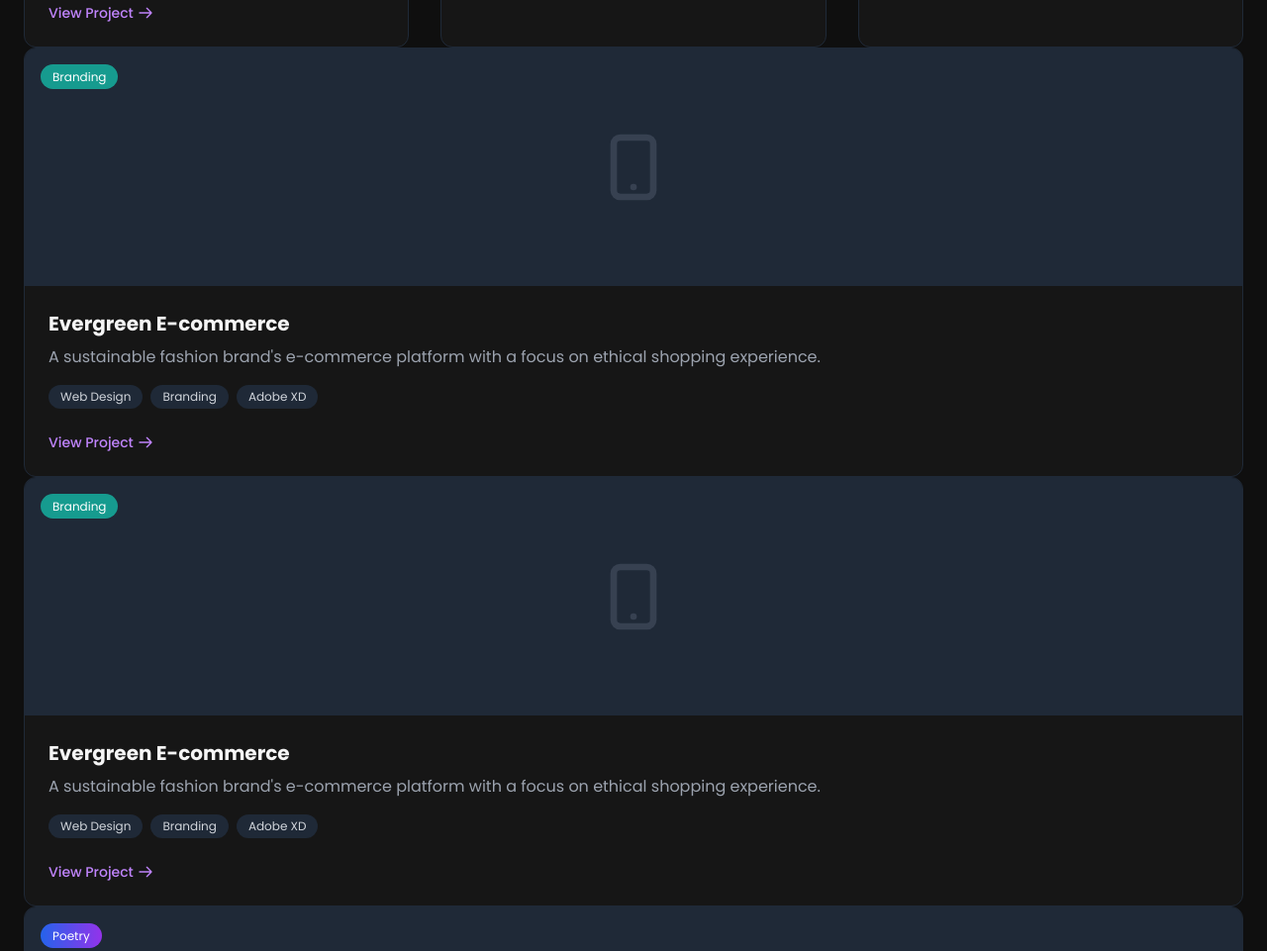
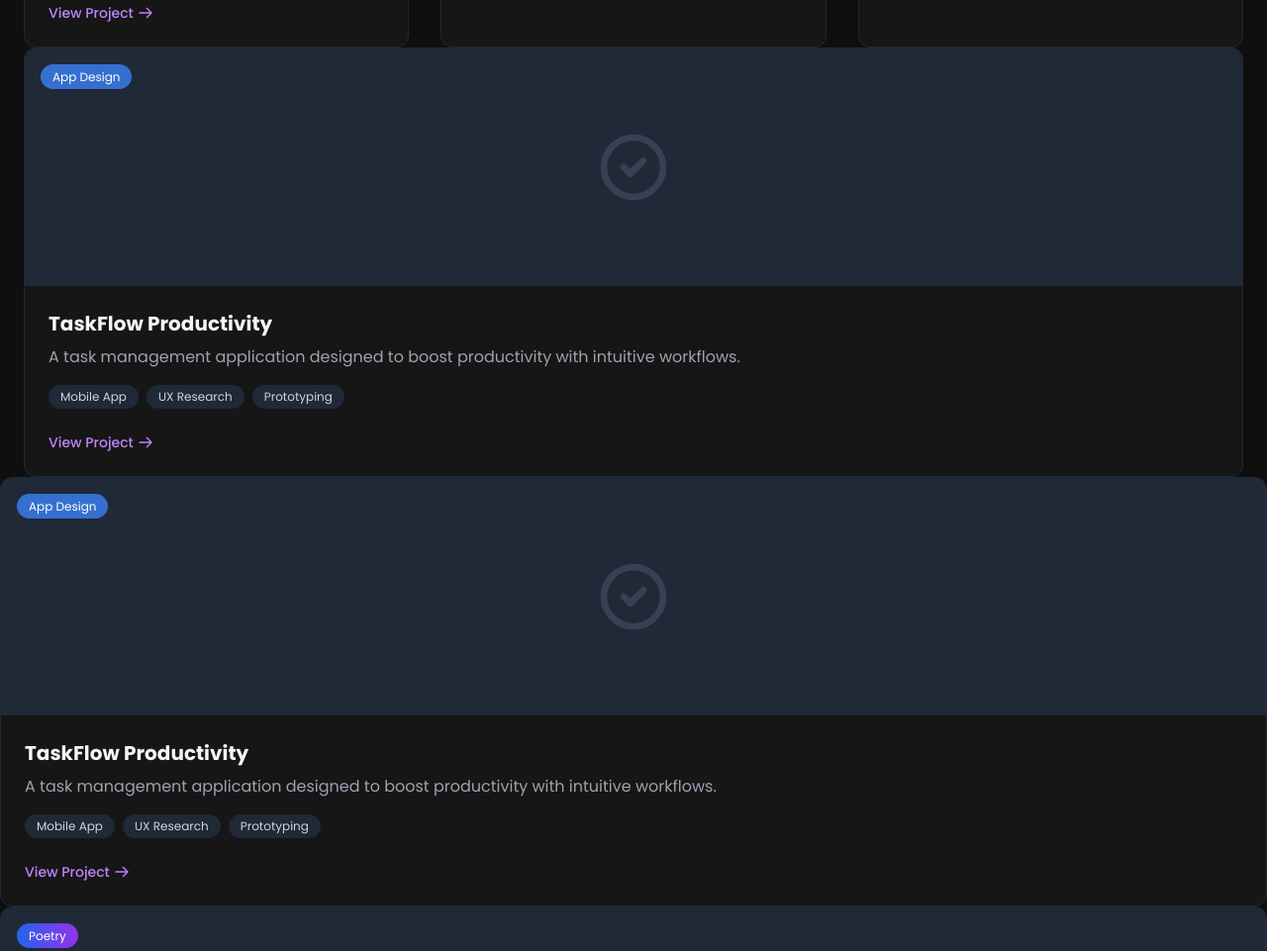
Before and after one commit to Bhumika-2112/Bhumi_portfolio, a plain HTML site: page index.html in a window 1280 px wide. Shown: the part 2719-3680 px from the top of the page at 99% size. Drawn offline with nearby package versions, Linux system fonts and the light colour scheme.

Commit message:
Update index.html

```diff
--- a/index.html
+++ b/index.html
@@ -415,26 +415,27 @@
                 </div>
             </div>
 
-             <div class="project-card bg-[#161616] rounded-xl overflow-hidden border border-gray-800 reveal" style="animation-delay: 0.2s;">
+              <!-- Project 4 -->
+                <div class="project-card bg-[#161616] rounded-xl overflow-hidden border border-gray-800 reveal" style="animation-delay: 0.4s;">
                     <div class="h-60 bg-gray-800 relative overflow-hidden">
                         <div class="absolute inset-0 flex items-center justify-center">
                             <svg class="w-20 h-20 text-gray-700" xmlns="http://www.w3.org/2000/svg" fill="none" viewBox="0 0 24 24" stroke="currentColor">
-                                <path stroke-linecap="round" stroke-linejoin="round" stroke-width="2" d="M12 18h.01M8 21h8a2 2 0 002-2V5a2 2 0 00-2-2H8a2 2 0 00-2 2v14a2 2 0 002 2z" />
+                                <path stroke-linecap="round" stroke-linejoin="round" stroke-width="2" d="M9 12l2 2 4-4m6 2a9 9 0 11-18 0 9 9 0 0118 0z" />
                             </svg>
                         </div>
                         <div class="absolute top-4 left-4">
-                            <span class="bg-teal-500 bg-opacity-80 text-white text-xs px-3 py-1 rounded-full">Branding</span>
+                            <span class="bg-blue-500 bg-opacity-80 text-white text-xs px-3 py-1 rounded-full">App Design</span>
                         </div>
                     </div>
                     <div class="p-6">
-                        <h3 class="text-xl font-bold mb-2">Evergreen E-commerce</h3>
-                        <p class="text-gray-400 mb-4">A sustainable fashion brand's e-commerce platform with a focus on ethical shopping experience.</p>
+                        <h3 class="text-xl font-bold mb-2">TaskFlow Productivity</h3>
+                        <p class="text-gray-400 mb-4">A task management application designed to boost productivity with intuitive workflows.</p>
                         <div class="flex flex-wrap gap-2 mb-6">
-                            <span class="bg-gray-800 text-gray-300 text-xs px-3 py-1 rounded-full">Web Design</span>
-                            <span class="bg-gray-800 text-gray-300 text-xs px-3 py-1 rounded-full">Branding</span>
-                            <span class="bg-gray-800 text-gray-300 text-xs px-3 py-1 rounded-full">Adobe XD</span>
+                            <span class="bg-gray-800 text-gray-300 text-xs px-3 py-1 rounded-full">Mobile App</span>
+                            <span class="bg-gray-800 text-gray-300 text-xs px-3 py-1 rounded-full">UX Research</span>
+                            <span class="bg-gray-800 text-gray-300 text-xs px-3 py-1 rounded-full">Prototyping</span>
                         </div>
-                        <button class="view-project text-sm font-medium text-purple-400 hover:text-purple-300 flex items-center" data-id="2" onclick="window.location.href='poem.html';">
+                        <button class="view-project text-sm font-medium text-purple-400 hover:text-purple-300 flex items-center" data-id="3">
                             View Project
                             <svg class="w-4 h-4 ml-1" fill="none" stroke="currentColor" viewBox="0 0 24 24" xmlns="http://www.w3.org/2000/svg">
                                 <path stroke-linecap="round" stroke-linejoin="round" stroke-width="2" d="M14 5l7 7m0 0l-7 7m7-7H3"></path>
@@ -442,27 +443,29 @@
                         </button>
                     </div>
                 </div>
+            </div>
 
-             <div class="project-card bg-[#161616] rounded-xl overflow-hidden border border-gray-800 reveal" style="animation-delay: 0.2s;">
+          <!-- Project 5 -->
+                <div class="project-card bg-[#161616] rounded-xl overflow-hidden border border-gray-800 reveal" style="animation-delay: 0.4s;">
                     <div class="h-60 bg-gray-800 relative overflow-hidden">
                         <div class="absolute inset-0 flex items-center justify-center">
                             <svg class="w-20 h-20 text-gray-700" xmlns="http://www.w3.org/2000/svg" fill="none" viewBox="0 0 24 24" stroke="currentColor">
-                                <path stroke-linecap="round" stroke-linejoin="round" stroke-width="2" d="M12 18h.01M8 21h8a2 2 0 002-2V5a2 2 0 00-2-2H8a2 2 0 00-2 2v14a2 2 0 002 2z" />
+                                <path stroke-linecap="round" stroke-linejoin="round" stroke-width="2" d="M9 12l2 2 4-4m6 2a9 9 0 11-18 0 9 9 0 0118 0z" />
                             </svg>
                         </div>
                         <div class="absolute top-4 left-4">
-                            <span class="bg-teal-500 bg-opacity-80 text-white text-xs px-3 py-1 rounded-full">Branding</span>
+                            <span class="bg-blue-500 bg-opacity-80 text-white text-xs px-3 py-1 rounded-full">App Design</span>
                         </div>
                     </div>
                     <div class="p-6">
-                        <h3 class="text-xl font-bold mb-2">Evergreen E-commerce</h3>
-                        <p class="text-gray-400 mb-4">A sustainable fashion brand's e-commerce platform with a focus on ethical shopping experience.</p>
+                        <h3 class="text-xl font-bold mb-2">TaskFlow Productivity</h3>
+                        <p class="text-gray-400 mb-4">A task management application designed to boost productivity with intuitive workflows.</p>
                         <div class="flex flex-wrap gap-2 mb-6">
-                            <span class="bg-gray-800 text-gray-300 text-xs px-3 py-1 rounded-full">Web Design</span>
-                            <span class="bg-gray-800 text-gray-300 text-xs px-3 py-1 rounded-full">Branding</span>
-                            <span class="bg-gray-800 text-gray-300 text-xs px-3 py-1 rounded-full">Adobe XD</span>
+                            <span class="bg-gray-800 text-gray-300 text-xs px-3 py-1 rounded-full">Mobile App</span>
+                            <span class="bg-gray-800 text-gray-300 text-xs px-3 py-1 rounded-full">UX Research</span>
+                            <span class="bg-gray-800 text-gray-300 text-xs px-3 py-1 rounded-full">Prototyping</span>
                         </div>
-                        <button class="view-project text-sm font-medium text-purple-400 hover:text-purple-300 flex items-center" data-id="2" onclick="window.location.href='poem.html';">
+                        <button class="view-project text-sm font-medium text-purple-400 hover:text-purple-300 flex items-center" data-id="3">
                             View Project
                             <svg class="w-4 h-4 ml-1" fill="none" stroke="currentColor" viewBox="0 0 24 24" xmlns="http://www.w3.org/2000/svg">
                                 <path stroke-linecap="round" stroke-linejoin="round" stroke-width="2" d="M14 5l7 7m0 0l-7 7m7-7H3"></path>
@@ -470,6 +473,7 @@
                         </button>
                     </div>
                 </div>
+            </div>
 
             <!-- Poem Card -->
 <div class="poem-card bg-[#161616] rounded-xl overflow-hidden border border-gray-800 reveal">
```
